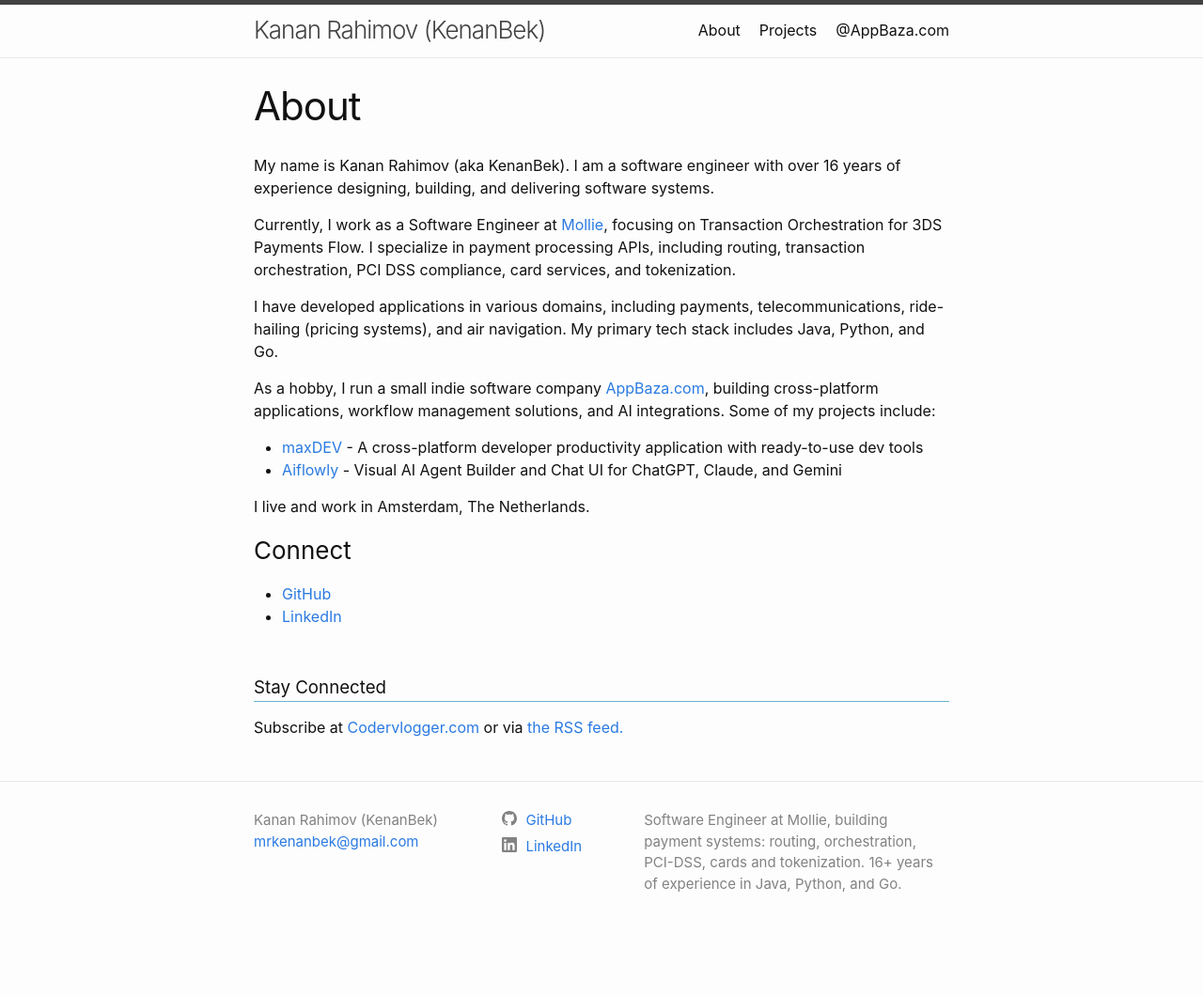
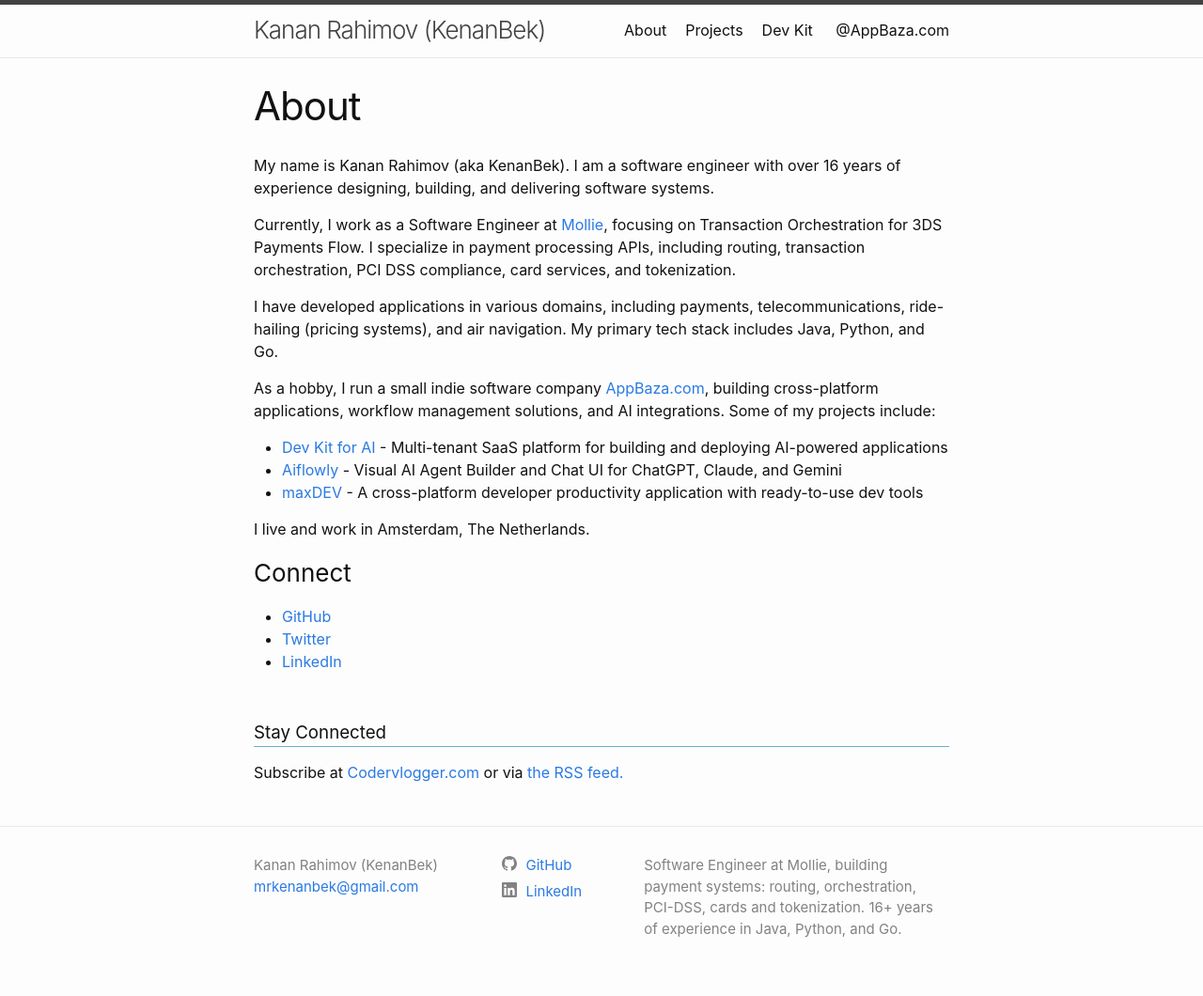
Before and after one commit to KenanBek/kenanbek.github.io, a Jekyll site: the page built from about.md, in a window 1280 px wide. Shown: the whole page at 94% size. Built offline with Jekyll 4.4.1, drawn with Linux system fonts in a browser that asks for light colours; before the commit the page ends 1012 px from its top, so only the background shows below that.

Commit message:
add Dev Kit for AI to projects list and update header links

```diff
--- a/_includes/header.html
+++ b/_includes/header.html
@@ -23,6 +23,7 @@
             <a class="page-link" href="{{ my_page.url | relative_url }}">{{ my_page.title | escape }}</a>
             {%- endif -%}
           {%- endfor -%}
+            <a class="page-link" href="https://devkit4ai.com/">Dev Kit</a>
             <a class="page-link" href="https://www.appbaza.com/">@AppBaza.com</a>
         </div>
       </nav>
--- a/about.md
+++ b/about.md
@@ -16,12 +16,14 @@ I have developed applications in various domains, including payments, telecommun
 
 As a hobby, I run a small indie software company [AppBaza.com](https://appbaza.com), building cross-platform applications, workflow management solutions, and AI integrations. Some of my projects include:
 
-- [maxDEV](https://appbaza.com) - A cross-platform developer productivity application with ready-to-use dev tools
+- [Dev Kit for AI](https://devkit4ai.com) - Multi-tenant SaaS platform for building and deploying AI-powered applications
 - [Aiflowly](https://aiflowly.com) - Visual AI Agent Builder and Chat UI for ChatGPT, Claude, and Gemini
+- [maxDEV](https://maxdevapp.com/) - A cross-platform developer productivity application with ready-to-use dev tools
 
 I live and work in Amsterdam, The Netherlands.
 
 ### Connect
 
 - [GitHub](https://github.com/KenanBek)
+- [Twitter](https://twitter.com/KenanBekk)
 - [LinkedIn](https://www.linkedin.com/in/KananRahimov)
```
